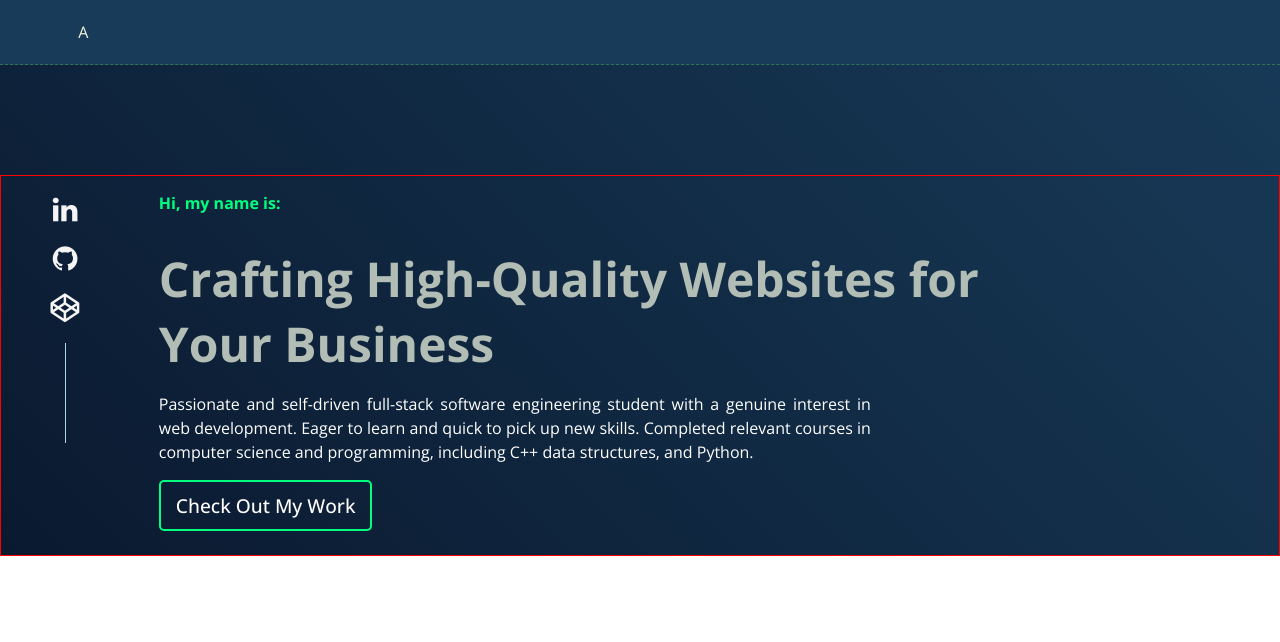
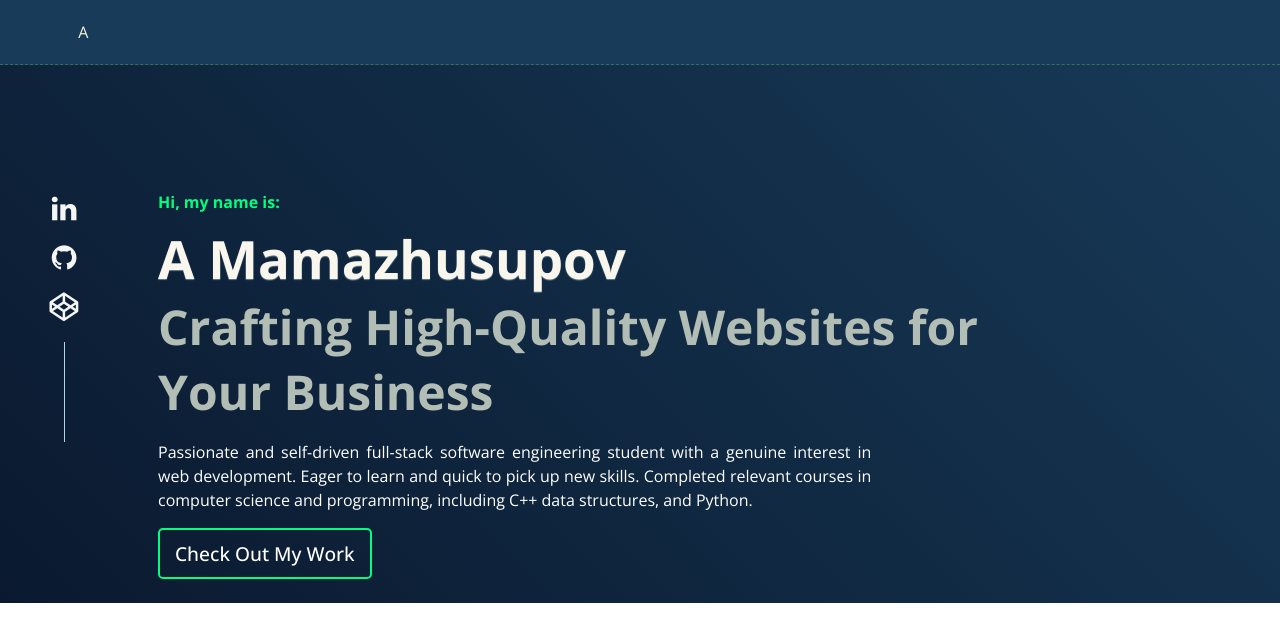
Before and after one commit to kyrgyzweb/portfolioProject, a plain HTML site: page index.html in a window 1280 px wide. Drawn offline with nearby package versions, Linux system fonts and the light colour scheme.

Commit message:
Main section final

```diff
--- a/index.html
+++ b/index.html
@@ -38,7 +38,7 @@
         <main>
             <section class="about">
                 <h1>Hi, my name is:</h1>
-                <h2 id="my-name"></h2>
+                <h2 class="my-name"></h2>
                 <h3>Crafting High-Quality Websites for Your Business</h3>
                 <p>Passionate and self-driven full-stack software engineering student with a genuine interest in web development. Eager to learn and quick to pick up new skills. Completed relevant courses in computer science and programming, including C++ data structures, and Python.</p>
                 <a href="#projects"><button>Check Out My Work</button></a>
@@ -46,5 +46,7 @@
 
         </main>
     </section>
+
+    <script src="./script.js"></script>
 </body>
 </html>
--- a/script.js
+++ b/script.js
@@ -0,0 +1,18 @@
+// Little animation for my name
+const myName = document.querySelector('.my-name');
+
+const nameList = ['A', ' ', 'M', 'a', 'm', 'a', 'z', 'h', 'u', 's', 'u', 'p', 'o', 'v'];
+let timeId = setInterval(frame, 200);
+let index = 0;
+
+function frame() {
+    if (index < nameList.length) {
+        myName.textContent += nameList[index];
+        index++;
+    }
+
+    if (index === nameList.length) {
+        clearInterval(timeId);
+        myName.style.borderRight = '';
+    }
+}
--- a/style.css
+++ b/style.css
@@ -72,7 +72,6 @@ nav ul li a:hover {
 }
 
 #main-section {
-    border: 1px solid red;
     position: relative;
     top: 110px;
     display: flex;
```
